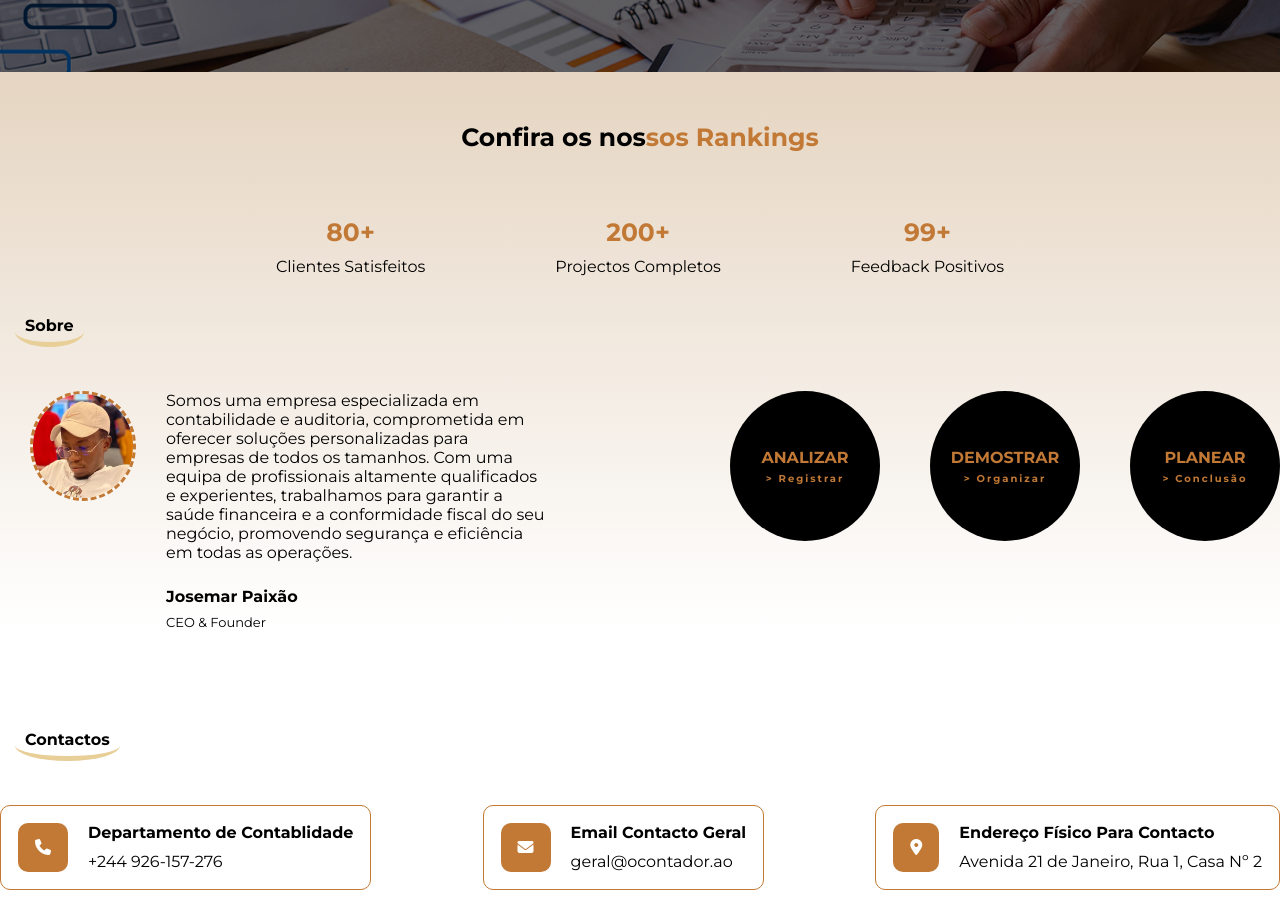
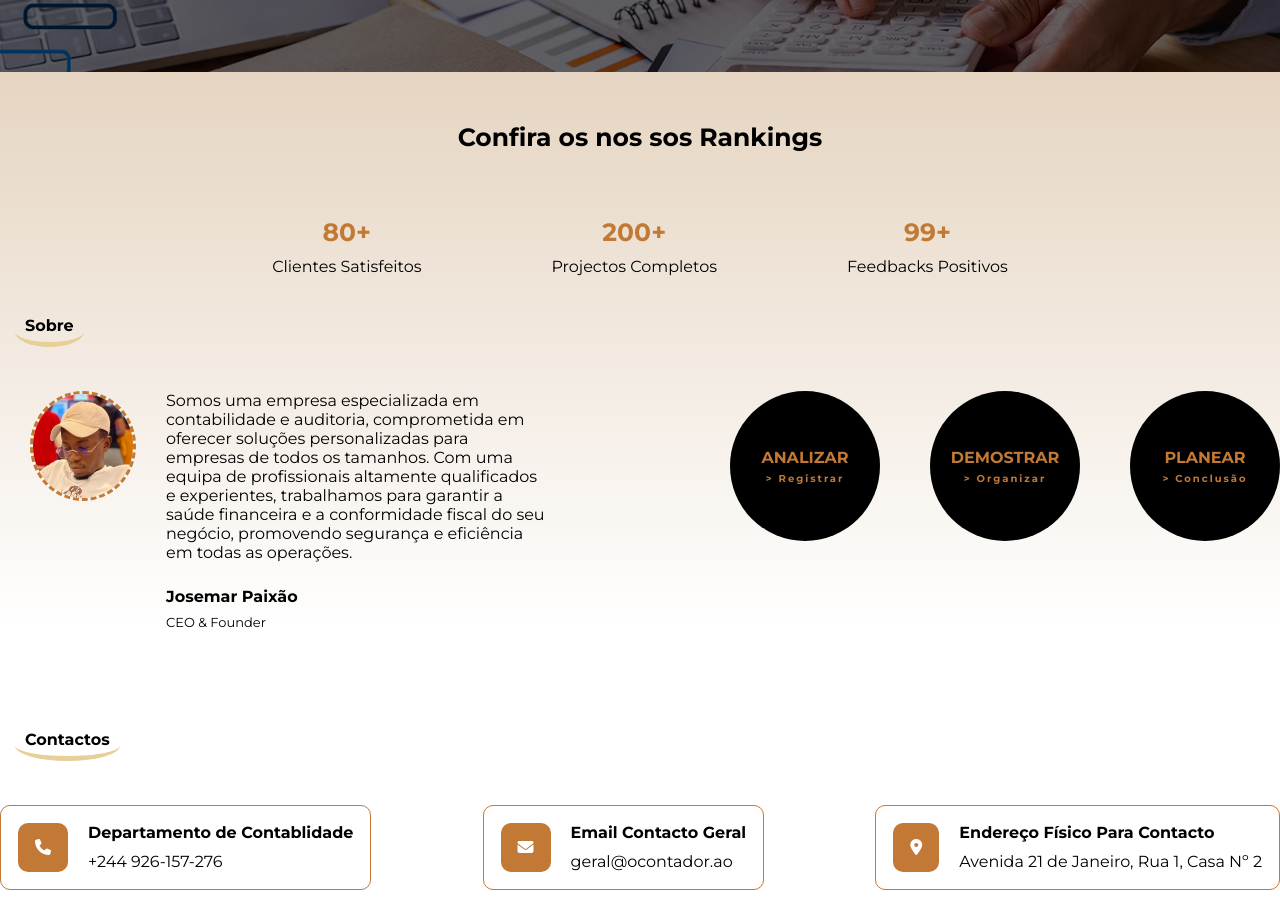
Before and after one commit to josedomingos919/o-contador-site, a React (Vite) app: page / in a window 1280 px wide. Shown: the part 1760-2679 px from the top of the page. Built offline with nearby package versions, Linux system fonts and the light colour scheme.

Commit message:
fix: error in raking area

```diff
--- a/src/components/session2/index.jsx
+++ b/src/components/session2/index.jsx
@@ -6,9 +6,7 @@ export const Session2 = () => {
   return (
     <S.Container id="serviços">
       <S.Content>
-        <S.LabelTitle>
-          Confira os nos<S.YellowSpan>sos Rankings</S.YellowSpan>
-        </S.LabelTitle>
+        <S.LabelTitle>Confira os nos sos Rankings</S.LabelTitle>
         <S.BodyFooter>
           <S.Card>
             <S.RakingTitle>80+</S.RakingTitle>
@@ -20,7 +18,7 @@ export const Session2 = () => {
           </S.Card>
           <S.Card>
             <S.RakingTitle>99+</S.RakingTitle>
-            <S.RakingSubTitle>Feedback Positivos</S.RakingSubTitle>
+            <S.RakingSubTitle>Feedbacks Positivos</S.RakingSubTitle>
           </S.Card>
         </S.BodyFooter>
       </S.Content>
--- a/src/components/session2/styles.js
+++ b/src/components/session2/styles.js
@@ -61,10 +61,6 @@ export const LabelTitle = styled.label`
   font-family: "Montserrat", sans-serif;
   font-size: 25px;
   font-weight: bold;
-`;
-
-export const YellowSpan = styled.span`
-  color: ${colors.yellow};
 `;
 
 export const CardContainer = styled.div`
```
